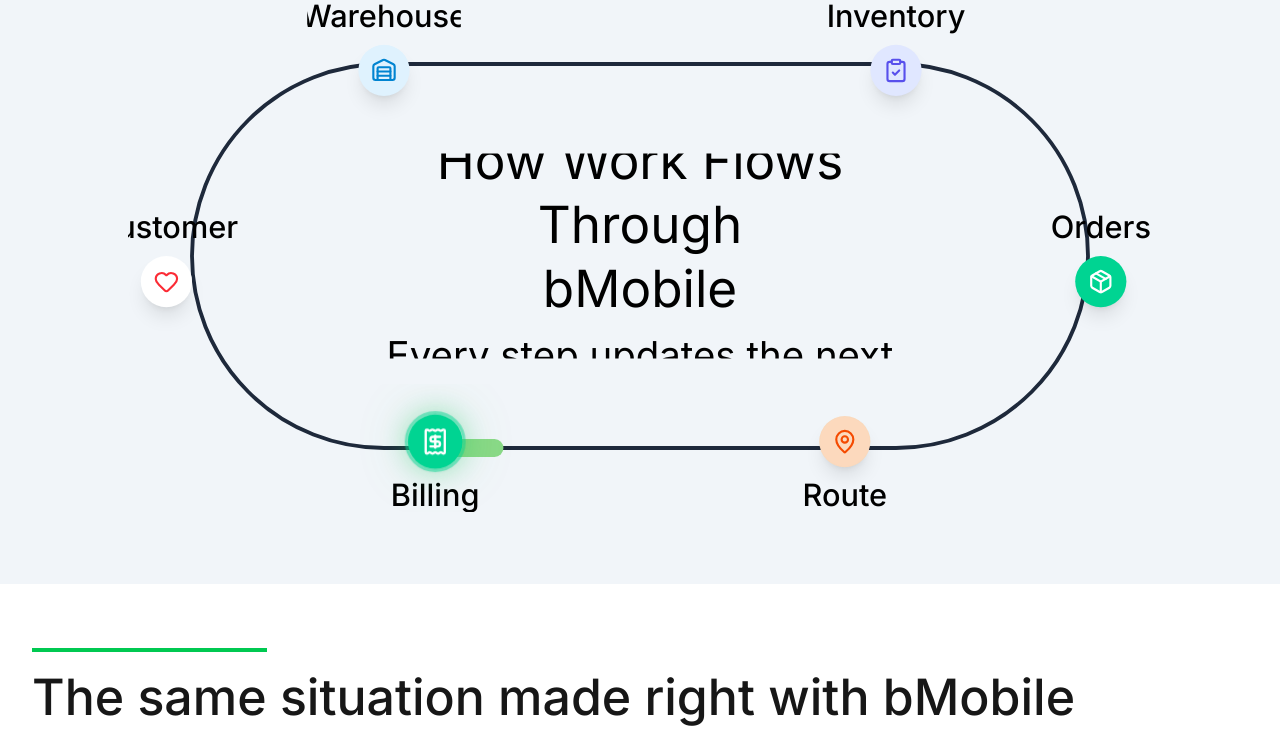
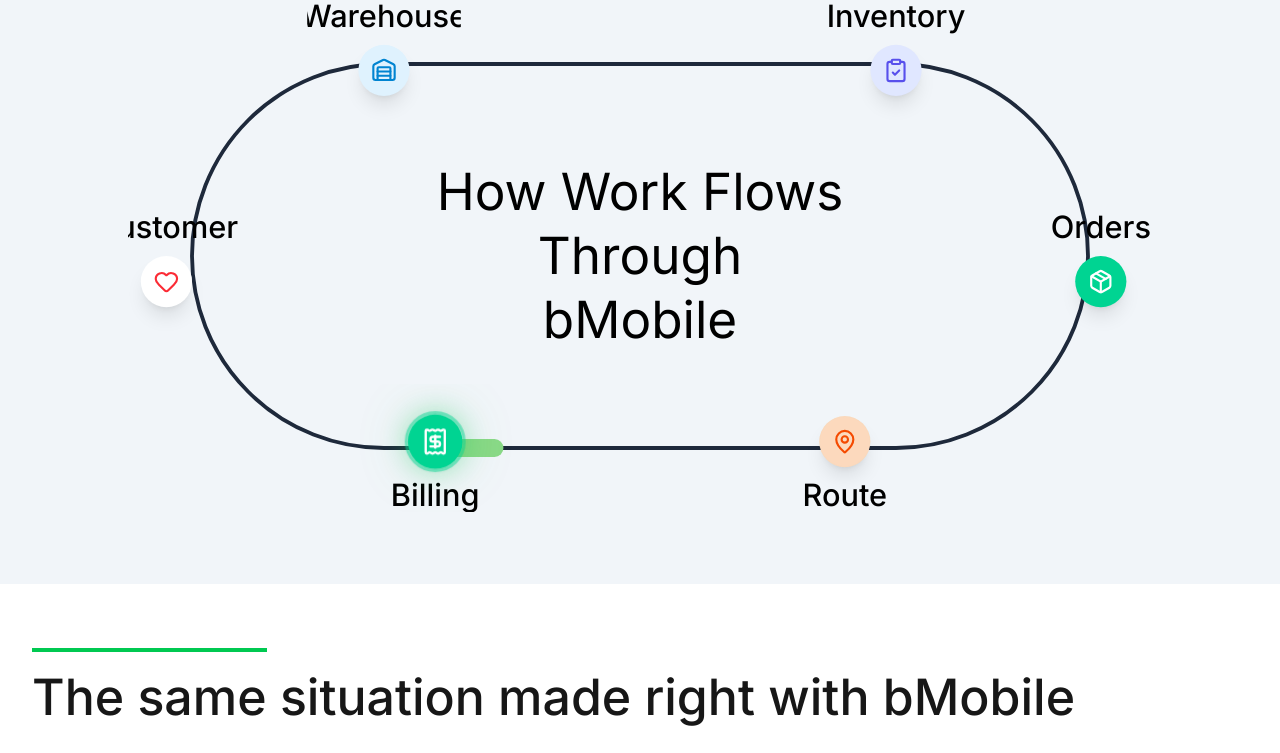
Before and after one commit to Devanathanjm/bmobile-task, a Next.js app: page / in a window 1280 px wide. Shown: the part 6000-6753 px from the top of the page. Built offline with nearby package versions, Linux system fonts and the light colour scheme.

Commit message:
FInal push

```diff
--- a/src/components/Workflow.tsx
+++ b/src/components/Workflow.tsx
@@ -268,9 +268,9 @@ export default function WorkflowLoop() {
                   <br />
                   bMobile
                 </h3>
-                <p className="text-[20px] md:text-[30px] text-black mt-1 sm:mt-2">
+                {/* <p className="text-[20px] md:text-[30px] text-black mt-1 sm:mt-2">
                   Every step updates the next
-                </p>
+                </p> */}
               </div>
             </div>
           </foreignObject>
```
